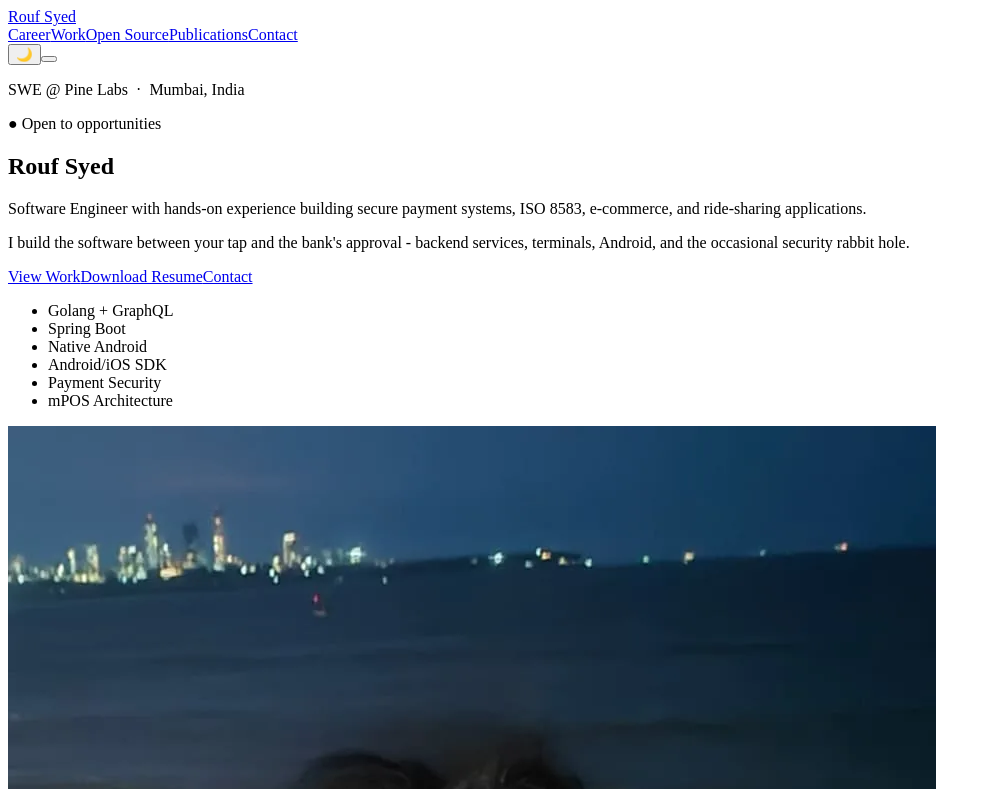
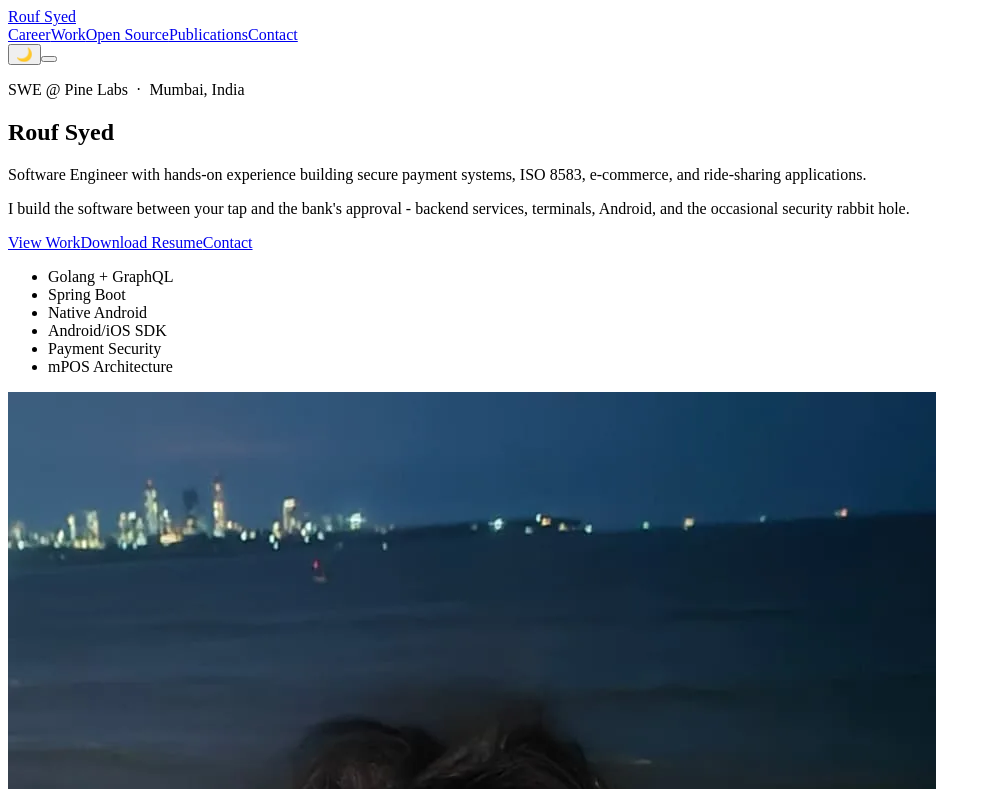
Before and after one commit to roufsyed/roufsyed.github.io, a React (Vite) app: page / in a window 1280 px wide. Shown: the top 789 px of the page, without its empty margins (0-991 px from the left). Built offline with nearby package versions, Linux system fonts and the light colour scheme; the HTML template or start-up script is replaced by a standard one.

Commit message:
commented availability

```diff
--- a/src/App.jsx
+++ b/src/App.jsx
@@ -125,9 +125,9 @@ function App() {
             <p className="eyebrow">
               {identity.title}&nbsp;&nbsp;·&nbsp;&nbsp;{identity.location}
             </p>
-            {identity.availability && (
-              <span className="avail-badge">● {identity.availability}</span>
-            )}
+{/*             {identity.availability && ( */}
+{/*               <span className="avail-badge">● {identity.availability}</span> */}
+{/*             )} */}
             <h1>{identity.name}</h1>
             <p className="headline">{identity.headline}</p>
             <p className="personality">{identity.personality}</p>
```
